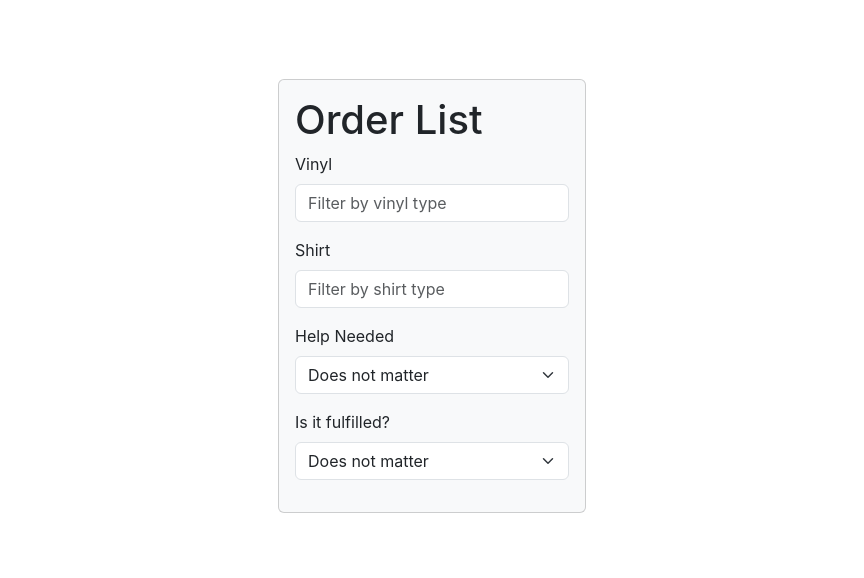
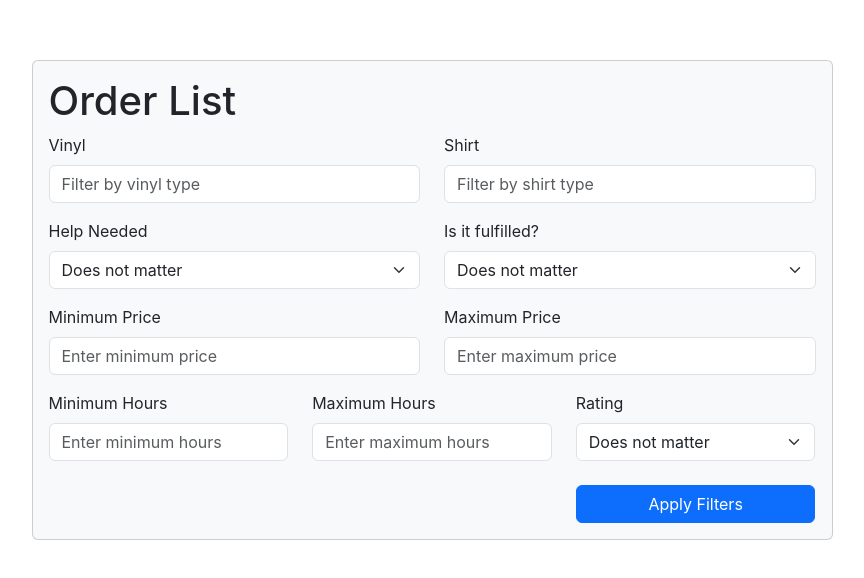
Before and after one commit to jaymenelson56/Clumsy-Apparel, a Next.js app in the folder client/: page /orders in a window 1280 px wide. Shown: the part 104-682 px from the top of the page, without its empty margins (208-1072 px from the left). Built offline with nearby package versions, Linux system fonts and the light colour scheme.

Commit message:
added more filters

```diff
--- a/client/src/pages/orders/index.js
+++ b/client/src/pages/orders/index.js
@@ -8,6 +8,9 @@ import {
     FormGroup,
     Label,
     Input,
+    Row,
+    Col,
+    Button
 } from "reactstrap";
 
 export default function OrderList() {
@@ -25,8 +28,10 @@ export default function OrderList() {
                         <CardBody>
                             <CardTitle tag="h1">Order List</CardTitle>
 
-                            {/* Filter Section */}
                             <Form>
+                                {/* Row 1: Vinyl + Shirt */}
+                                <Row>
+                                    <Col md={6}>
                                         <FormGroup>
                                             <Label for="vinyl">Vinyl</Label>
                                             <Input
@@ -36,7 +41,8 @@ export default function OrderList() {
                                                 placeholder="Filter by vinyl type"
                                             />
                                         </FormGroup>
-
+                                    </Col>
+                                    <Col md={6}>
                                         <FormGroup>
                                             <Label for="shirt">Shirt</Label>
                                             <Input
@@ -46,6 +52,11 @@ export default function OrderList() {
                                                 placeholder="Filter by shirt type"
                                             />
                                         </FormGroup>
+                                    </Col>
+                                </Row>
+
+                                <Row>
+                                    <Col md={6}>
                                         <FormGroup>
                                             <Label for="neededHelp">Help Needed</Label>
                                             <Input id="neededHelp" name="neededHelp" type="select">
@@ -54,15 +65,87 @@ export default function OrderList() {
                                                 <option value="no">No</option>
                                             </Input>
                                         </FormGroup>
+                                    </Col>
+                                    <Col md={6}>
                                         <FormGroup>
                                             <Label for="fulfilled">Is it fulfilled?</Label>
-                                    <Input Id="fulfilled" name="fulfilled" type="select">
+                                            <Input id="fulfilled" name="fulfilled" type="select">
                                                 <option value="">Does not matter</option>
-                                        <option value="">Yes</option>
-                                        <option value="">No</option>
-
+                                                <option value="yes">Yes</option>
+                                                <option value="no">No</option>
                                             </Input>
                                         </FormGroup>
+                                    </Col>
+                                </Row>
+
+                                <Row>
+                                    <Col md={6}>
+                                        <FormGroup>
+                                            <Label for="minPrice">Minimum Price</Label>
+                                            <Input
+                                                id="minPrice"
+                                                name="minPrice"
+                                                type="number"
+                                                step="0.01"
+                                                placeholder="Enter minimum price"
+                                            />
+                                        </FormGroup>
+                                    </Col>
+                                    <Col md={6}>
+                                        <FormGroup>
+                                            <Label for="maxPrice">Maximum Price</Label>
+                                            <Input
+                                                id="maxPrice"
+                                                name="maxPrice"
+                                                type="number"
+                                                step="0.01"
+                                                placeholder="Enter maximum price"
+                                            />
+                                        </FormGroup>
+                                    </Col>
+                                </Row>
+                                <Row>
+                                    <Col md={4}>
+                                        <FormGroup>
+                                            <Label for="minHours">Minimum Hours</Label>
+                                            <Input
+                                                id="minHours"
+                                                name="minHours"
+                                                type="number"
+                                                step="0.01"
+                                                placeholder="Enter minimum hours"
+                                            />
+                                        </FormGroup>
+                                    </Col>
+                                    <Col md={4}>
+                                        <FormGroup>
+                                            <Label for="maxHours">Maximum Hours</Label>
+                                            <Input
+                                                id="maxHours"
+                                                name="maxHours"
+                                                type="number"
+                                                step="0.01"
+                                                placeholder="Enter maximum hours"
+                                            />
+                                        </FormGroup>
+                                    </Col>
+                                    <Col md={4}>
+                                        <FormGroup>
+                                            <Label for="rating">Rating</Label>
+                                            <Input id="rating" name="rating" type="select">
+                                                <option value="">Does not matter</option>
+                                                <option value="1">1</option>
+                                                <option value="2">2</option>
+                                                <option value="3">3</option>
+                                                <option value="4">4</option>
+                                                <option value="5">5</option>
+                                            </Input>
+                                        </FormGroup>
+                                        <Button color="primary" className="mt-2 w-100">
+                                            Apply Filters
+                                        </Button>
+                                    </Col>
+                                </Row>
                             </Form>
                         </CardBody>
                     </Card>
```
Lines whose indentation alone changed are shown as unchanged.
